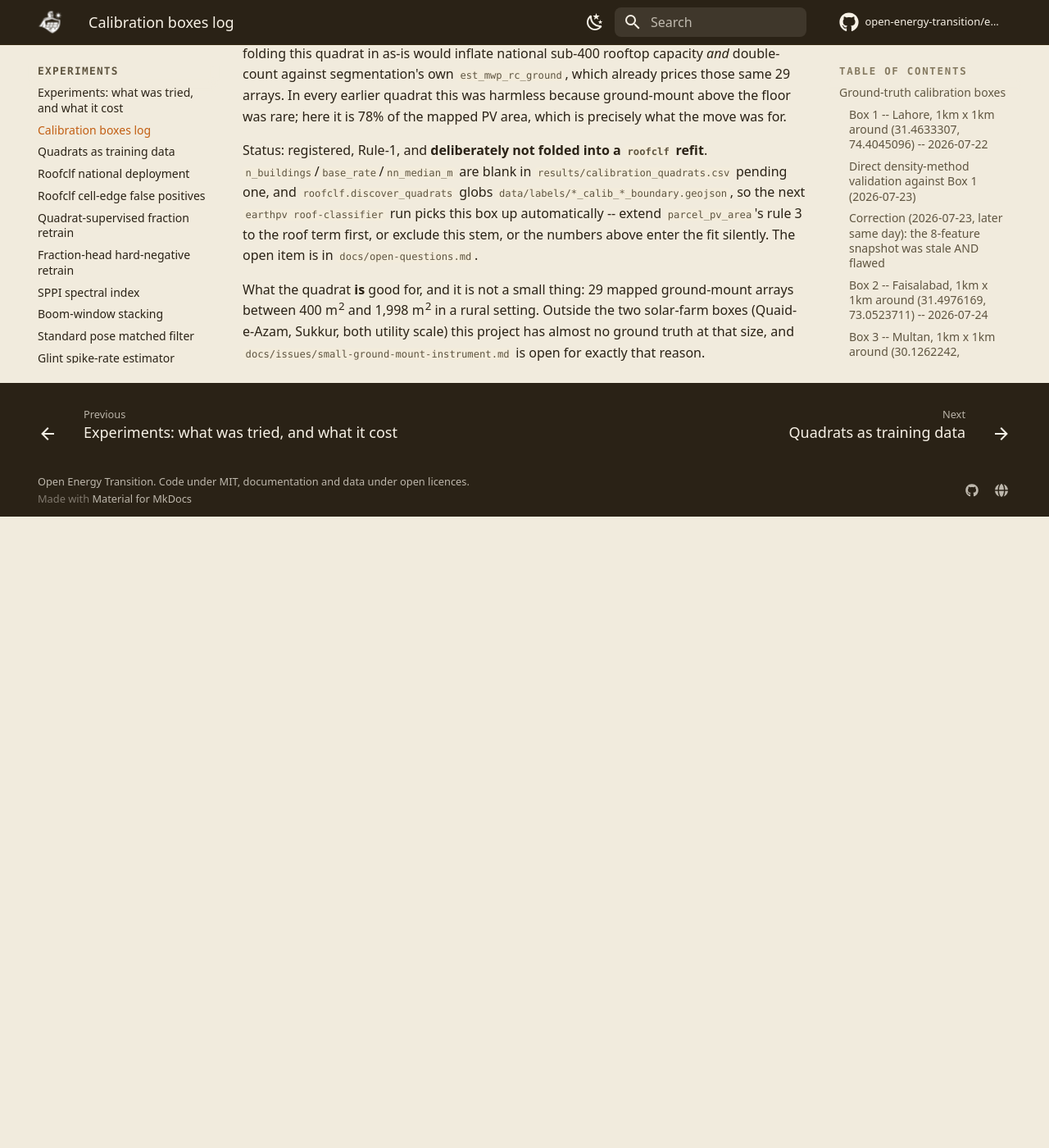
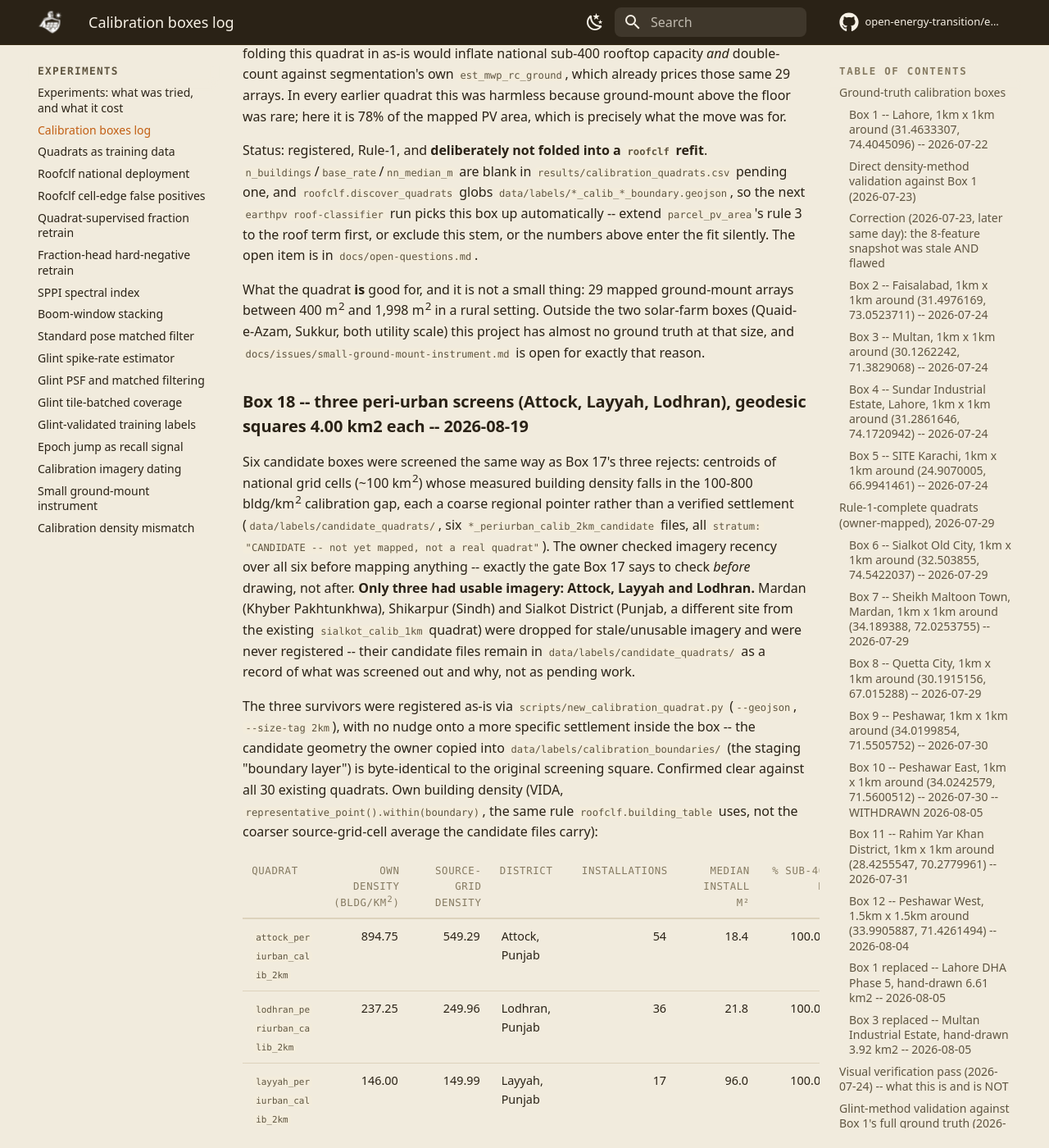
Before and after one commit to open-energy-transition/earthpv, an MkDocs documentation site: the page built from docs/issues/pakistan-calibration-boxes.md, in a window 1280 px wide and 1400 px high, scrolled down 36344 px. Shown: the whole window at 82% size. Built offline with MkDocs 1.6.1 and Material for MkDocs 9.7.7, drawn with Linux system fonts in a browser that asks for light colours; comment, search, counter and statistics services are not loaded; before the commit the page ends 36974 px from its top, so only the background shows below that; some of the changed text lies outside the part shown.

```diff
--- a/docs/issues/pakistan-calibration-boxes.md
+++ b/docs/issues/pakistan-calibration-boxes.md
@@ -1415,3 +1415,47 @@ What the quadrat **is** good for, and it is not a small thing: 29 mapped ground-
 between 400 m<sup>2</sup> and 1,998 m<sup>2</sup> in a rural setting. Outside the two solar-farm
 boxes (Quaid-e-Azam, Sukkur, both utility scale) this project has almost no ground truth at
 that size, and `docs/issues/small-ground-mount-instrument.md` is open for exactly that reason.
+
+### Box 18 -- three peri-urban screens (Attock, Layyah, Lodhran), geodesic squares 4.00 km2 each -- 2026-08-19
+
+Six candidate boxes were screened the same way as Box 17's three rejects: centroids of
+national grid cells (~100 km<sup>2</sup>) whose measured building density falls in the
+100-800 bldg/km<sup>2</sup> calibration gap, each a coarse regional pointer rather than a
+verified settlement (`data/labels/candidate_quadrats/`, six `*_periurban_calib_2km_candidate`
+files, all `stratum: "CANDIDATE -- not yet mapped, not a real quadrat"`). The owner checked
+imagery recency over all six before mapping anything -- exactly the gate Box 17 says to check
+*before* drawing, not after. **Only three had usable imagery: Attock, Layyah and Lodhran.**
+Mardan (Khyber Pakhtunkhwa), Shikarpur (Sindh) and Sialkot District (Punjab, a different site
+from the existing `sialkot_calib_1km` quadrat) were dropped for stale/unusable imagery and were
+never registered -- their candidate files remain in `data/labels/candidate_quadrats/` as a
+record of what was screened out and why, not as pending work.
+
+The three survivors were registered as-is via `scripts/new_calibration_quadrat.py`
+(`--geojson`, `--size-tag 2km`), with no nudge onto a more specific settlement inside the box
+-- the candidate geometry the owner copied into `data/labels/calibration_boundaries/` (the
+staging "boundary layer") is byte-identical to the original screening square. Confirmed clear
+against all 30 existing quadrats. Own building density (VIDA,
+`representative_point().within(boundary)`, the same rule `roofclf.building_table` uses, not
+the coarser source-grid-cell average the candidate files carry):
+
+| quadrat | own density (bldg/km<sup>2</sup>) | source-grid density | district | installations | median install m² | % sub-400 m² | placement | packing `nn_median_m` |
+|---|---:|---:|---|---:|---:|---:|---|---:|
+| `attock_periurban_calib_2km` | 894.75 | 549.29 | Attock, Punjab | 54 | 18.4 | 100.0% | 27 ground / 27 rooftop | 44.2 m |
+| `lodhran_periurban_calib_2km` | 237.25 | 249.96 | Lodhran, Punjab | 36 | 21.8 | 100.0% | 8 ground / 28 rooftop | 29.6 m |
+| `layyah_periurban_calib_2km` | 146.00 | 149.99 | Layyah, Punjab | 17 | 96.0 | 100.0% | 12 ground / 5 rooftop | 296.6 m |
+
+All three own densities sit comfortably inside the current calibrated domain
+(`density.CALIBRATED_BLDG_DENSITY_KM2` = 48.5-5,258.00 bldg/km<sup>2</sup>) -- none of them
+widens it. Their value is filling out the *middle* of that range with a peri-urban regime
+distinct from both the industrial estates and the sparse rural extensions added in Box
+14-17: all-sub-400 m² populations (unlike Kalat Rural), but at three different packing
+regimes -- Attock and Lodhran tightly packed (29.6-44.2 m, close to Lahore/Mardan's band),
+Layyah sparse (296.6 m, close to Muzaffargarh Rural's).
+
+Status: registered, all three explicitly **NOT Rule-1** (`new_calibration_quadrat.py` prints
+this on every fresh box; the counts above are a live Overpass pull at the supplied boundary,
+not a completeness sweep -- absence of a mapped installation does not mean absence of PV).
+`n_buildings`/`base_rate`/`nn_median_m` are blank in `results/calibration_quadrats.csv`
+pending a `roofclf` re-run that includes them; `roofclf.discover_quadrats` will pick them up
+automatically once it runs. Do not fold into a fit or count on their negatives until the
+owner declares a completeness pass for each, same as every other quadrat in this log.
--- a/docs/methods/calibration-quadrats.md
+++ b/docs/methods/calibration-quadrats.md
@@ -75,8 +75,9 @@ explicitly re-declared for it the same day, so this quadrat reads `yes` like the
 sixteen. The rule for the *next* extension is the same: re-assert, never infer.
 
 **Known gap: this table was not regenerated when Hasal, Islamabad Northeast, Sanghar,
-Bahawalnagar Rural, Nasirabad Rural, Tank Rural or Kalat Rural were added (2026-08-10/17),
-so it undercounts the current 28-quadrat set by eleven.** `results/calibration_quadrats.csv` is
+Bahawalnagar Rural, Nasirabad Rural, Tank Rural, Kalat Rural, or the three peri-urban
+screens added 2026-08-19 (Attock, Layyah, Lodhran) were added, so it undercounts the current
+31-quadrat set by fourteen.** `results/calibration_quadrats.csv` is
 current; this page is a hand-maintained snapshot of it and has fallen behind more than
 once before (see CLAUDE.md's per-quadrat history for the full account). The four rows
 added below (Muzaffargarh Rural, Malok, Muzaffargarh Rural Wide, Khairpur Rural) are
@@ -91,12 +92,19 @@ Rural (`nasirabad_rural_calib_2km`, added 2026-08-13, Rule-1, Balochistan --
 why that declaration is trusted where Muzaffargarh Rural Wide's original zero was not),
 Tank Rural (`tank_rural_calib_2km`, added 2026-08-13, Rule-1, Khyber Pakhtunkhwa --
 10 installations, median 26.0 m², 100% below the 400 m² floor, packing 52.2 m; Box 16),
-and Kalat Rural (`kalat_rural_calib_3km`, added 2026-08-17, Rule-1, Balochistan --
+Kalat Rural (`kalat_rural_calib_3km`, added 2026-08-17, Rule-1, Balochistan --
 52 installations, median 429.3 m², only 40.4% below the 400 m² floor, 45 ground / 7
-rooftop, packing 47.0 m; Box 17) are not yet reflected, none of them because none has
+rooftop, packing 47.0 m; Box 17), and the three peri-urban screens added 2026-08-19 --
+Attock (`attock_periurban_calib_2km`, Punjab, 54 installations, median 18.4 m², packing
+44.2 m), Lodhran (`lodhran_periurban_calib_2km`, Punjab, 36 installations, median 21.8 m²,
+packing 29.6 m) and Layyah (`layyah_periurban_calib_2km`, Punjab, 17 installations, median
+96.0 m², packing 296.6 m) -- are not yet reflected, none of them because none has
 `n_buildings`/`n_pv_buildings`/
 `base_rate` yet (needs a `roofclf` re-run that includes it) and therefore no base rate to
-sort it by -- do not read this table as exhaustive.
+sort it by -- do not read this table as exhaustive. The three peri-urban screens are also
+**not yet Rule-1**, unlike the others in this sentence -- see Box 18 in
+[Calibration boxes](../issues/pakistan-calibration-boxes.md) for the full registration
+(including three sibling candidates dropped for stale imagery before mapping).
 
 **Kalat Rural must not enter a `roofclf` fit before `building_table`'s roof term gets a
 placement/size guard.** It is the first quadrat whose mapped PV is dominated by ground-mount
```
Also changed, not shown: CLAUDE.md (+11 -3 lines), docs/assets/interactive/pakistan_evidence_atlas.html (+15 -13 lines), src/earthpv/templates/pv_evidence_atlas.html (+14 -12 lines), 1 other file.
